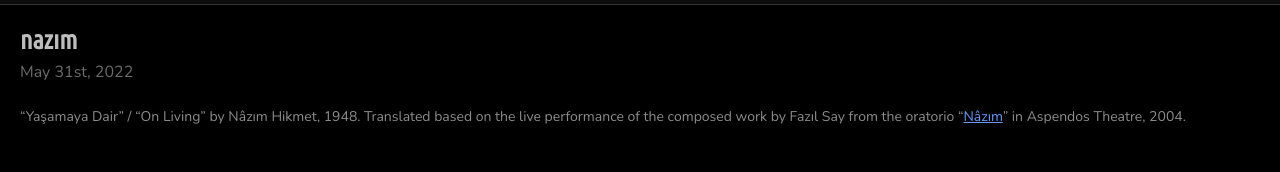
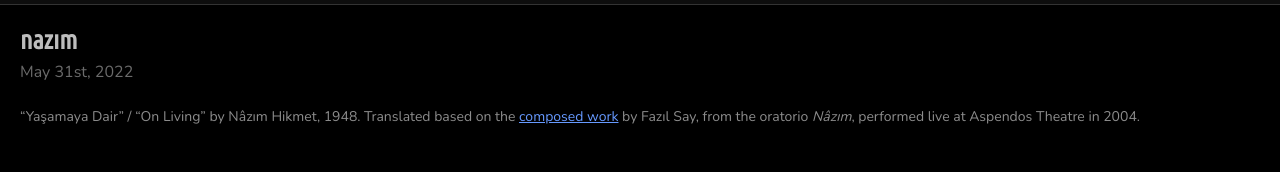
Before and after one commit to olivecarambola/logbook, a Jekyll site: the page built from _posts/2022-05-31-nazim.md, in a window 1280 px wide. Shown: the part 128-300 px from the top of the page. Built offline with Jekyll 4.4.1, drawn with Linux system fonts in a browser that asks for light colours; some web fonts are replaced.

Commit message:
Update 2022-05-31-nazim.md

```diff
--- a/_posts/2022-05-31-nazim.md
+++ b/_posts/2022-05-31-nazim.md
@@ -12,4 +12,4 @@
 imgcount_original: 0
 imgcount_credited: 0
 ---
-<span class="text-body-credit">“Yaşamaya Dair” / “On Living” by Nâzım Hikmet, 1948. Translated based on the live performance of the composed work by Fazıl Say from the oratorio “[Nâzım](https://www.amazon.com/Nazim-Fazil-Say-Dvd/dp/B000VEF848)” in Aspendos Theatre, 2004.</span>
+<span class="text-body-credit">“Yaşamaya Dair” / “On Living” by Nâzım Hikmet, 1948. Translated based on the [composed work](https://www.amazon.com/Nazim-Fazil-Say-Dvd/dp/B000VEF848) by Fazıl Say, from the oratorio *Nâzım*, performed live at Aspendos Theatre in 2004.</span>
```
